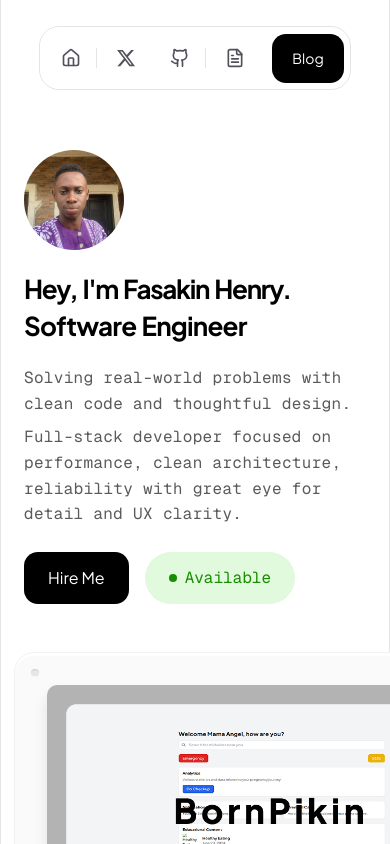
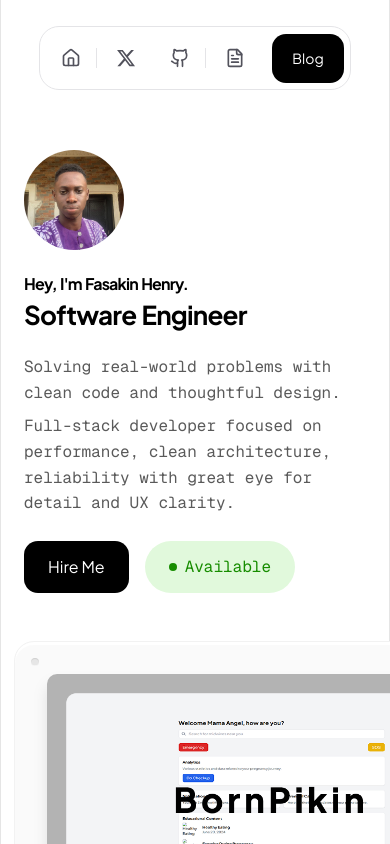
Before and after one commit to fasakinhenry/portfolio, a Next.js app: page / in a window 390 px wide. Shown: the top 844 px of the page. Built offline with nearby package versions, Linux system fonts and the light colour scheme.

Commit message:
style: update style for the home page

```diff
--- a/src/components/sections/Hero.jsx
+++ b/src/components/sections/Hero.jsx
@@ -76,7 +76,7 @@ const Hero = () => {
 
       <div className='text-start'>
         <motion.h1
-          className='text-[26px] md:text-[42px] font-bold tracking-[-.05em] leading-[110%] text-black mb-2'
+          className='text-[16px] md:text-[42px] font-bold tracking-[-.05em] leading-[110%] text-black mb-2'
           variants={container}
           initial='hidden'
           animate='visible'
@@ -102,7 +102,7 @@ const Hero = () => {
           <span className='inline-block mr-[0.2em]'>Engineer</span>
         </motion.h2>
 
-        <p className='text-[16px] font-normal tracking-[.02em] leading-[1.6em] text-[#5a5a5a] mt-[25px]'>
+        <p className='text-[16px] font-normal leading-[1.6em] text-[#5a5a5a] mt-[25px]'>
           Solving real-world problems with clean code and thoughtful design.
           <br />
           <span className='mt-2 block'>
```
